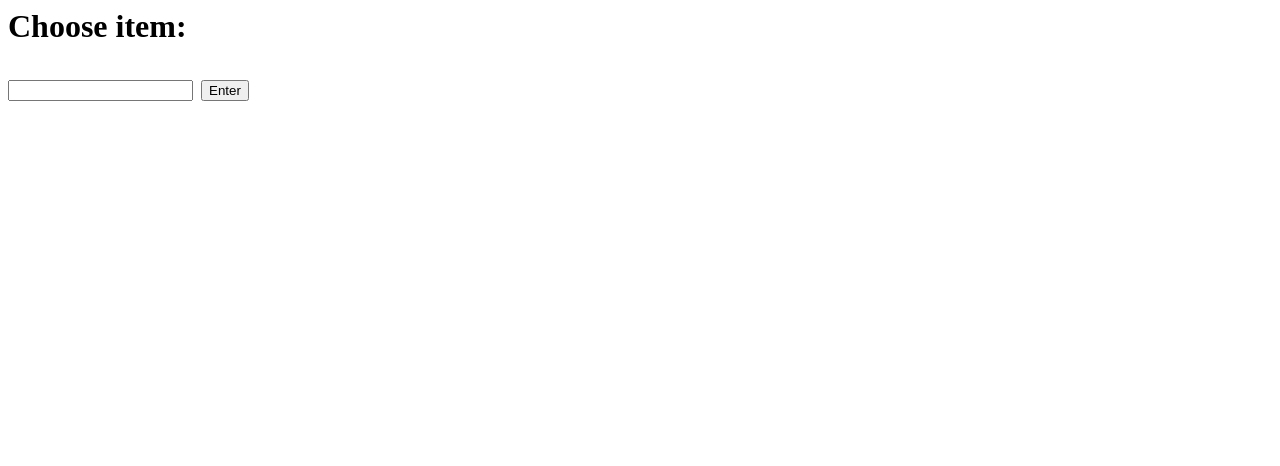
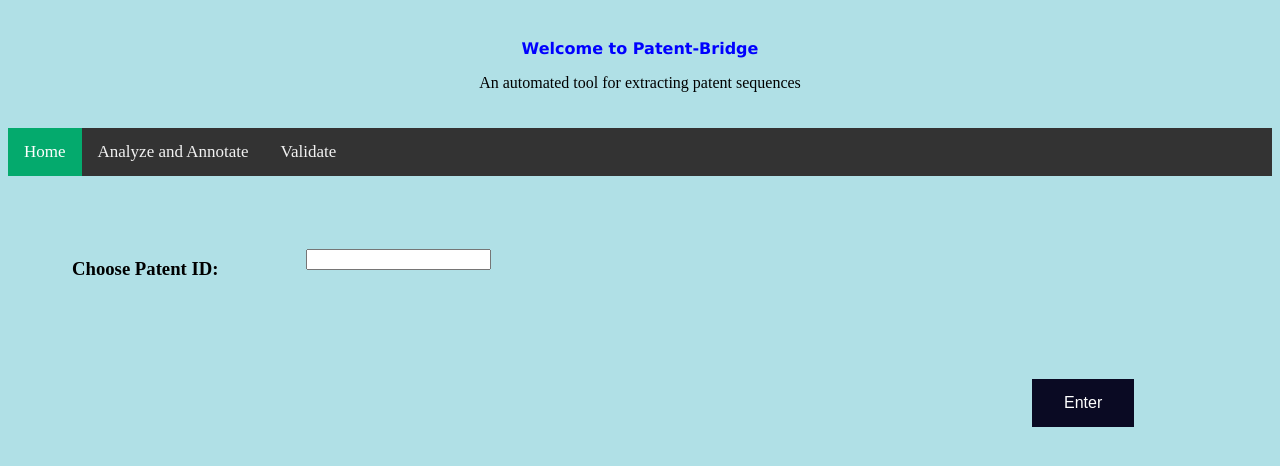
Before and after one commit to EFBGDJ/PatentBridge_prod, a Flask app: page / in a window 1280 px wide. Shown: the top 466 px of the page. Run offline with Flask 2, Linux system fonts and the light colour scheme; parts of the project's set-up code (start-up, migrations or seed data) failed here and were passed over.

Commit message:
Update list.html

```diff
--- a/templates/list.html
+++ b/templates/list.html
@@ -1,12 +1,35 @@
 <html>
 <head>
+  <link rel="stylesheet" href="./static/style.css">
+
 <title> we </title>
+<meta charset="utf-8">
+ <meta name="viewport" content="width=device-width, user-scalable=no, minimum-scale=1.0, maximum-scale=1.0">
+</head>
+<body>
 
-<body>
-<h1> Choose item: <h1>
+<div class = "header">
+<h1> Welcome to Patent-Bridge </h1>
+<p> An automated tool for extracting patent sequences </p>
+</div>
+
+<div id = "navbar">
+<a class="active" href="javascript:void(0)"> Home </a>
+<a href="javascript:console.log('javascript');alert('Please choose patent id first')">Analyze and Annotate </a>
+<a href="javascript:void(0)"> Validate</a>
+</div>
+
+
+</header>
+<div class = "parent">
+<div class = "child">
+<h3> Choose Patent ID: </h3></div>
 <form method = "post">
-<input list="n1" name="n1">
+<div class="child2">
+<input list="n1" name="n1" >
+</div>
 
+</div>
 <datalist id = "n1">
 {% for x in list %}
 <option style="color: #105583;" value= "{{x}}" SELECTED>{{x}}</option>"
```
